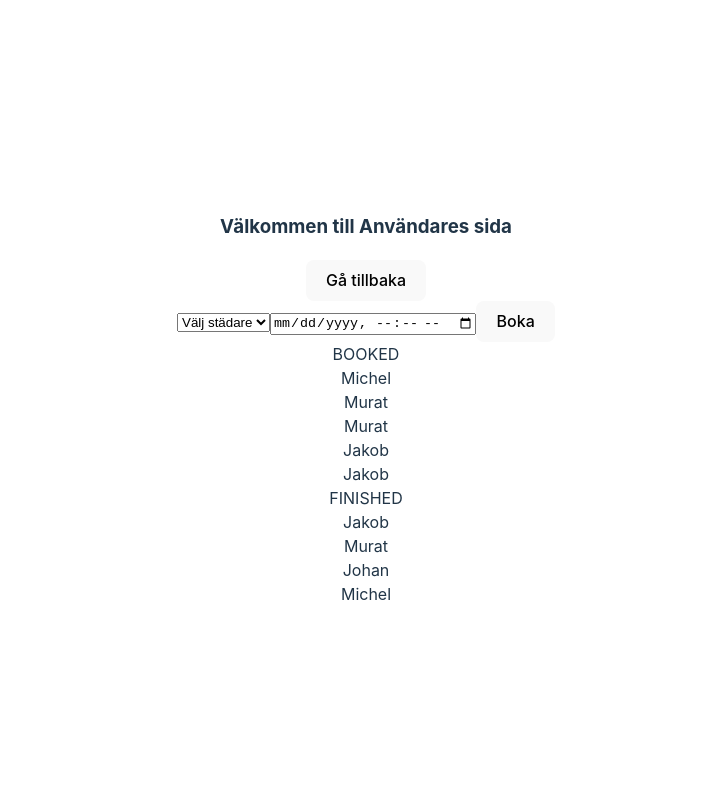
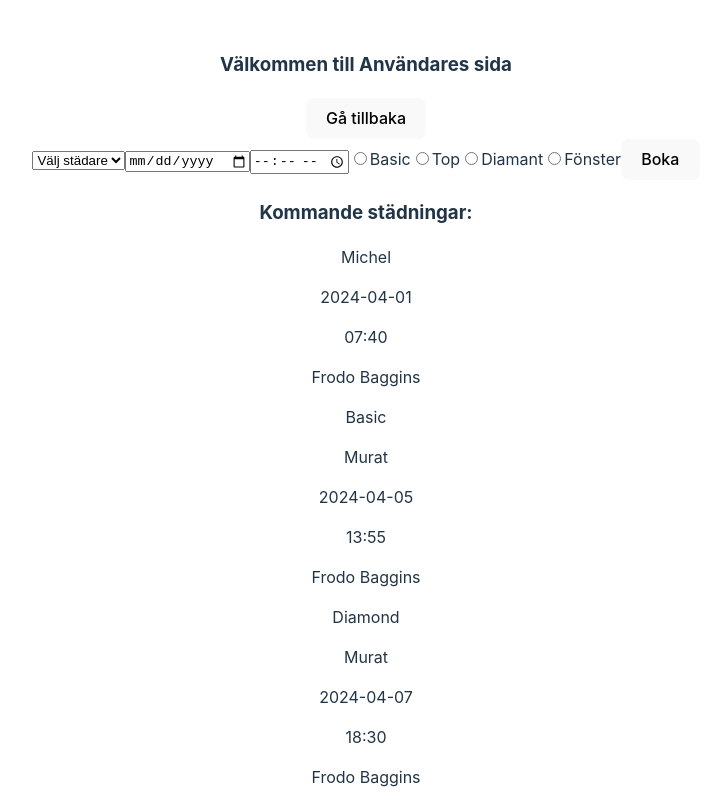
Before and after one commit to SepVaz/bookingReact, a React (Vite) app: page /mypage in a window 1280 px wide. Shown: the top 800 px of the page, without its empty margins (274-984 px from the left). Built offline with nearby package versions, Linux system fonts and the light colour scheme.

Commit message:
Lagt till lite fler i maps men måste fixa Options cleaners
Co-authored-by: SepVaz <SepVaz@users.noreply.github.com>
Co-authored-by: muratacar94 <muratacar94@users.noreply.github.com>

```diff
--- a/db.json
+++ b/db.json
@@ -5,7 +5,7 @@
             "date": "2024-04-01",
             "time": "07:40",
             "customer": "Frodo Baggins",
-            "level": "BASIC",
+            "level": "Basic",
             "cleaner": "Michel",
             "status": false
         },
@@ -14,7 +14,7 @@
             "date": "2024-04-05",
             "time": "13:55",
             "customer": "Frodo Baggins",
-            "level": "DIAMOND",
+            "level": "Diamond",
             "cleaner": "Murat",
             "status": false
         }, {
@@ -22,7 +22,7 @@
             "date": "2024-04-07",
             "time": "18:30",
             "customer": "Frodo Baggins",
-            "level": "DIAMOND",
+            "level": "Fönster",
             "cleaner": "Murat",
             "status": false
         }, {
@@ -30,7 +30,7 @@
             "date": "2024-04-03",
             "time": "14:45",
             "customer": "Frodo Baggins",
-            "level": "DIAMOND",
+            "level": "Diamond",
             "cleaner": "Jakob",
             "status": false
         }, {
@@ -38,7 +38,7 @@
             "date": "2024-04-10",
             "time": "10:48",
             "customer": "Frodo Baggins",
-            "level": "DIAMOND",
+            "level": "Top",
             "cleaner": "Jakob",
             "status": false
         }, {
@@ -46,7 +46,7 @@
             "date": "2024-04-21",
             "time": "11:48",
             "customer": "Frodo Baggins",
-            "level": "DIAMOND",
+            "level": "Diamond",
             "cleaner": "Jakob",
             "status": true
         }, {
@@ -54,7 +54,7 @@
             "date": "2024-05-01",
             "time": "12:48",
             "customer": "Frodo Baggins",
-            "level": "TOP",
+            "level": "Top",
             "cleaner": "Murat",
             "status": true
         }, {
@@ -62,7 +62,7 @@
             "date": "2024-04-11",
             "time": "09:48",
             "customer": "Frodo Baggins",
-            "level": "BASIC",
+            "level": "Basic",
             "cleaner": "Johan",
             "status": true
         }, {
@@ -70,7 +70,7 @@
             "date": "2024-04-21",
             "time": "08:00",
             "customer": "Frodo Baggins",
-            "level": "WINDOW",
+            "level": "Fönster",
             "cleaner": "Michel",
             "status": true
         }
--- a/src/pages/Booking.tsx
+++ b/src/pages/Booking.tsx
@@ -1,25 +1,24 @@
-import React, { useState } from 'react'
-import { IBooking } from '../Booking';
-import axios from 'axios';
+import React, { useState } from "react";
+import { IBooking } from "../Booking";
+import axios from "axios";
 
 interface Props {
-    bookingStatus: (booking : IBooking) => void;
+  bookingStatus: (booking: IBooking) => void;
 }
 
-interface ICleaners {
-  cleaner: string,
-  id: number,
-}
+/* interface ICleaners {
 
+} */
 
 function Booking(props: Props) {
+  const [cleaners, setCleaners] = useState<string[]>([]);
+  const [showBookings, setShowBookings] = useState<IBooking[]>([]);
+  const [selectedCleaner, setSelectedCleaner] = useState("");
+  const [selectedDate, setSelectedDate] = useState("");
+  const [selectedTime, setSelectedTime] = useState("");
+  const [selectedLevel, setSelectedLevel] = useState("");
 
-  const [cleaners, setCleaners] = useState<ICleaners[]>([])
-    const [showBookings, setShowBookings] = useState<IBooking[]>([]);
-
-
-
-
+  console.log(setSelectedTime)
   //informerar typescript vilken typ av elemt händelsen hanteras för, typescript kan då ge bättre stöd när man skriver koden. gör också att vi undviker misstag om vi endast använder de egenskaper som metoden faktiskt är till för
   function handleSubmit(e: React.FormEvent<HTMLFormElement>) {
     e.preventDefault();
@@ -48,30 +47,77 @@ function Booking(props: Props) {
     setShowBookings(e.target.value)
   } */
 
-
   return (
     <div>
       <form onSubmit={handleSubmit}>
-            <select name="" id="">
-              <option value=""  disabled selected hidden>
-                Välj städare</option>
+      <select onChange={(e) => setSelectedCleaner(e.target.value)} name="cleaner" id="" value={selectedCleaner}>
+            <option value={cleaners} disabled selected hidden>
+              Välj städare
+            </option>
 
-
-
-              {cleaners.map((booking) => (
-                <option key={booking.id} value={booking.cleaner}>
-                  {booking.cleaner}
+            {cleaners.map((cleaner) => (
+              <option key={cleaner} value={cleaner}>
+                {cleaner}
               </option>
             ))}
           </select>
         <input
-            type="datetime-local"></input>
+          type="date"
+          value={selectedDate}
+          onChange={(e) => setSelectedDate(e.target.value)}
+        ></input>
+        <input
+          type="time"
+          min="08:00"
+          max="18:00"
+          value={selectedTime}
+          required
+          onChange={(e) => setSelectedTime(e.target.value)}
+        ></input>
+        <label>
+          <input
+            type="radio"
+            name="level"
+            value="Basic"
+            checked={selectedLevel === "Basic"}
+            onChange={() => setSelectedLevel("Basic")}
+          />
+          Basic
+          <label>
+            <input
+              type="radio"
+              name="level"
+              value="Top"
+              checked={selectedLevel === "Top"}
+              onChange={() => setSelectedLevel("Top")}
+            />
+            Top
+            <label>
+              <input
+                type="radio"
+                name="level"
+                value="Diamant"
+                checked={selectedLevel === "Diamant"}
+                onChange={() => setSelectedLevel("Diamant")}
+              />
+              Diamant
+              <label>
+                <input
+                  type="radio"
+                  name="level"
+                  value="Fönster"
+                  checked={selectedLevel === "Fönster"}
+                  onChange={() => setSelectedLevel("Fönster")}
+                />
+                Fönster
+              </label>
+            </label>
+          </label>
+        </label>
         <button type="submit">Boka</button>
       </form>
-
-
     </div>
-  )
+  );
 }
 
-export default Booking
+export default Booking;
--- a/src/pages/MyPage.tsx
+++ b/src/pages/MyPage.tsx
@@ -13,6 +13,8 @@ function MyPage() {
 
   const [booked, setBooked] = useState<IBooking[]>([]);
   const [finished, setFinished] = useState<IBooking[]>([]);
+  const [cleaners, setCleaners] = useState<string[]>([]);
+  const [selectedCleaner, setSelectedCleaner] = useState("");
 
   const bookingStatus = (booking: IBooking) => {
     if (booking.status === false) {
@@ -33,6 +35,11 @@ function MyPage() {
         );
         setFinished(finishedBookings);
         setBooked(bookedBookings);
+
+        const cleanerNames = [
+          ...new Set(bookingsData.map((booking) => booking.cleaner)),
+        ];
+        setCleaners(cleanerNames);
       } catch (err) {
         console.error("fetch failed", err);
       }
@@ -41,10 +48,10 @@ function MyPage() {
     fetchData();
   }, []);
 
+
   function handleLogout() {
     navigate("/");
   }
-
 
   return (
     <>
@@ -58,15 +65,27 @@ function MyPage() {
       </div>
 
       <div>
-        BOOKED
+        <h3>Kommande städningar:</h3>
         {booked.map((booking) => (
-          <li key={booking.id}>{booking.cleaner}</li>
+          <li key={booking.id}>
+            <p>{booking.cleaner}</p>
+            <p>{booking.date}</p>
+            <p>{booking.time}</p>
+            <p>{booking.customer}</p>
+            <p>{booking.level}</p>
+          </li>
         ))}
       </div>
       <div>
-        FINISHED
+        <h3>Utförda städningar:</h3>
         {finished.map((booking) => (
-          <li key={booking.id}>{booking.cleaner}</li>
+          <li key={booking.id}>
+            <p>{booking.cleaner}</p>
+            <p>{booking.date}</p>
+            <p>{booking.time}</p>
+            <p>{booking.customer}</p>
+            <p>{booking.level}</p>
+          </li>
         ))}
       </div>
     </>
```
Also changed, not shown: src/Booking.ts (+4 -4 lines). Lines whose indentation alone changed are shown as unchanged.
